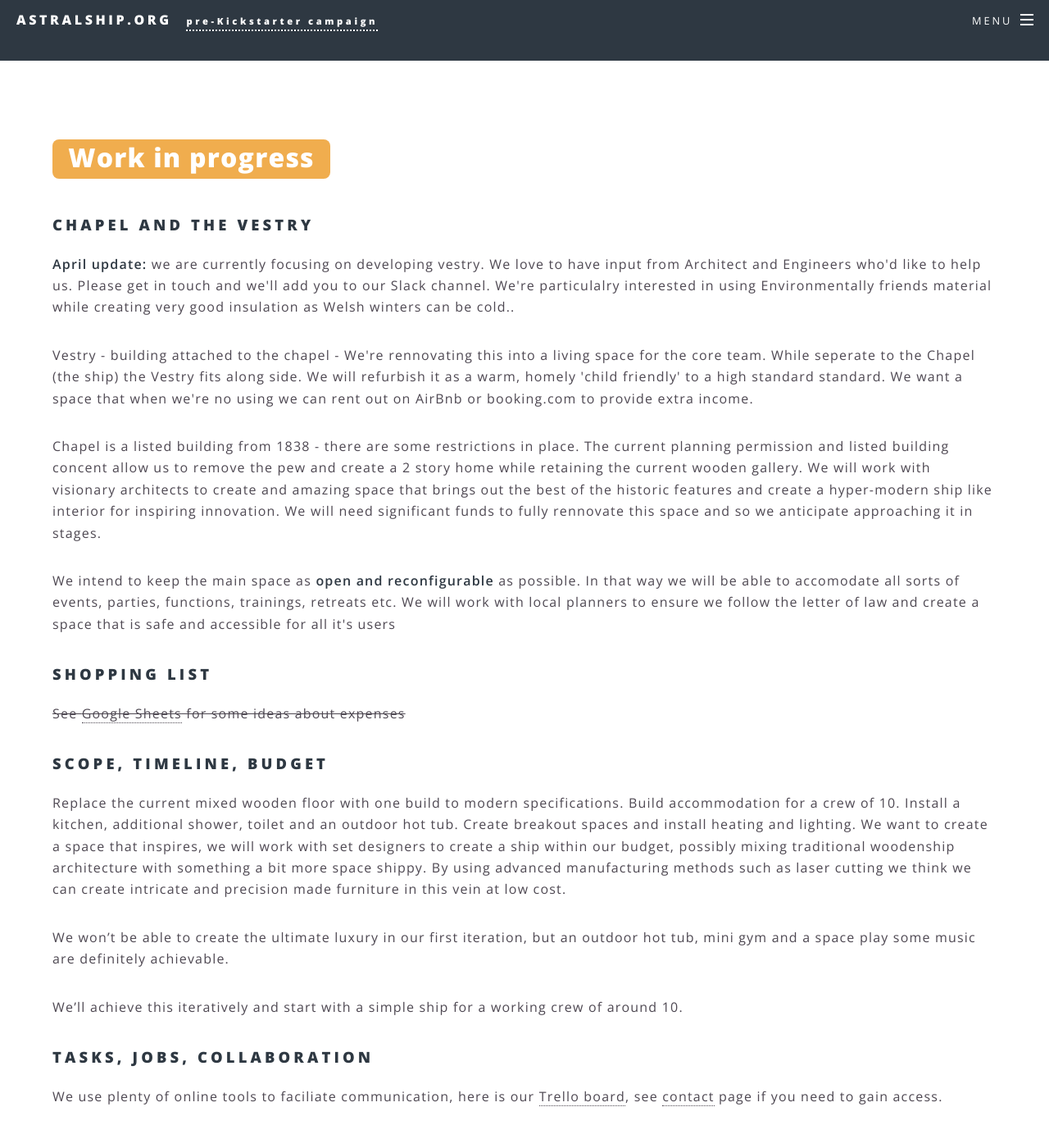
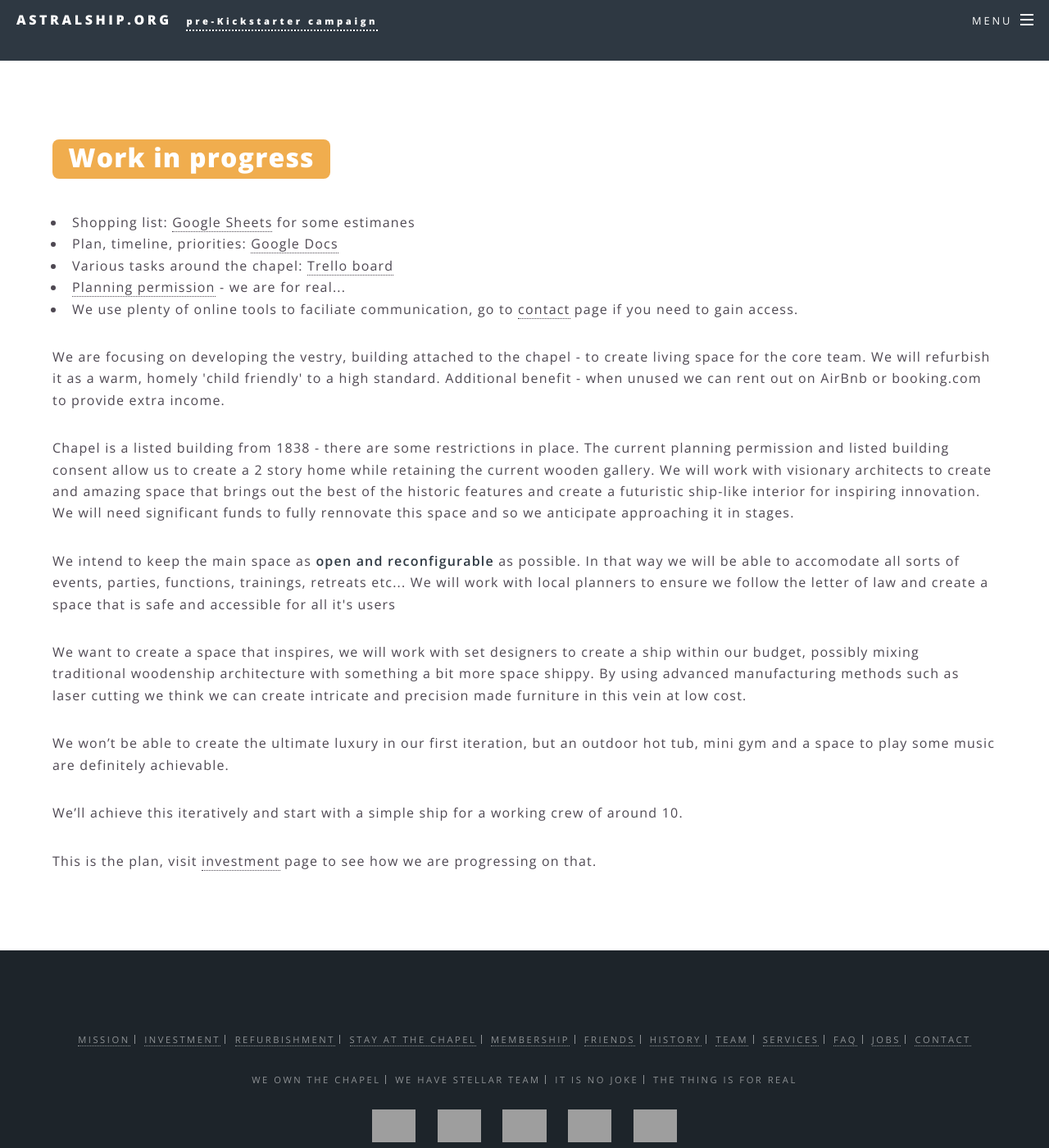
Before and after one commit to astralship/astralship.github.io, a Jekyll site: the page built from refurbishment.html, in a window 1280 px wide and 1400 px high, scrolled down 279 px. Shown: the whole window at 82% size. Built offline with Jekyll 4.4.1, drawn with Linux system fonts in a browser that asks for light colours; comment, search, counter and statistics services are not loaded; grey boxes are pictures that could not be loaded.

Commit message:
WORK IN PROGRESS, not ready…

```diff
--- a/refurbishment.html
+++ b/refurbishment.html
@@ -1,34 +1,31 @@
 ---
 layout: page
 title: Refurbishment
+subitle: Chapel and the vestry
 order: 30
 ---
 
 	<div class="wip">Work in progress</div>
 
+	<ul>
+		<li>Shopping list: <a href="https://docs.google.com/spreadsheets/d/1LKn-T8sHbHuLjJCwfLy01gtQOaFFOJlrdSAhJvjgnYI/edit?usp=sharing">Google Sheets</a> for some estimanes</li>
+		<li>Plan, timeline, priorities: <a href="https://docs.google.com/document/d/1u75XcfP1RcLHawT0t09wCMp770SznrpDDA-LltxF0Lo/edit#">Google Docs</a></li>
+		<li>Various tasks around the chapel: <a href="https://trello.com/b/ftr6ZSpY/construction-work">Trello board</a></li>
+		<li><a href="https://diogel.cyngor.gwynedd.gov.uk/swiftlg/apas/run/WPHAPPDETAIL.DisplayUrl?theApnID=C08A/0516/18/LL&langid=1">Planning permission</a> - we are for real...</li>
+		<li>We use plenty of online tools to faciliate communication, go to <a href="contact.html">contact</a> page if you need to gain access.</li>
+	</ul>
 
 
-	<h3>Chapel and the Vestry</h3>
+	<p>We are focusing on developing the vestry, building attached to the chapel - to create living space for the core team. We will refurbish it as a warm, homely 'child friendly' to a high standard. Additional benefit - when unused we can rent out on AirBnb or booking.com to provide extra income.</p>
 
-	<p><strong>April update: </strong> we are currently focusing on developing vestry. We love to have input from Architect and Engineers who'd like to help us. Please get in touch and we'll add you to our Slack channel. We're particulalry interested in using Environmentally friends material while creating very good insulation as Welsh winters can be cold..</p>
+	<p>Chapel is a listed building from 1838 - there are some restrictions in place. The current planning permission and listed building consent allow us to create a 2 story home while retaining the current wooden gallery. We will work with visionary architects to create and amazing space that brings out the best of the historic features and create a futuristic ship-like interior for inspiring innovation. We will need significant funds to fully rennovate this space and so we anticipate approaching it in stages.</p>
 
-	<p>Vestry - building attached to the chapel - We're rennovating this into a living space for the core team. While seperate to the Chapel (the ship) the Vestry fits along side. We will refurbish it as a warm, homely 'child friendly' to a high standard standard. We want a space that when we're no using we can rent out on AirBnb or booking.com to provide extra income.</p>
+	<p>We intend to keep the main space as <strong>open and reconfigurable</strong> as possible. In that way we will be able to accomodate all sorts of events, parties, functions, trainings, retreats etc... We will work with local planners to ensure we follow the letter of law and create a space that is safe and accessible for all it's users</p>
 
-	<p>Chapel is a listed building from 1838 - there are some restrictions in place. The current planning permission and listed building concent allow us to remove the pew and create a 2 story home while retaining the current wooden gallery. We will work with visionary architects to create and amazing space that brings out the best of the historic features and create a hyper-modern ship like interior for inspiring innovation. We will need significant funds to fully rennovate this space and so we anticipate approaching it in stages.</p>
+	<p>We want to create a space that inspires, we will work with set designers to create a ship within our budget, possibly mixing traditional woodenship architecture with something a bit more space shippy. By using advanced manufacturing methods such as laser cutting we think we can create intricate and precision made furniture in this vein at low cost. </p>
 
-	<p>We intend to keep the main space as <strong>open and reconfigurable</strong> as possible. In that way we will be able to accomodate all sorts of events, parties, functions, trainings, retreats etc. We will work with local planners to ensure we follow the letter of law and create a space that is safe and accessible for all it's users</p>
-
-
-	<h3>Shopping list</h3>
-	<p style="text-decoration: line-through;">See <a href="https://docs.google.com/spreadsheets/d/1LKn-T8sHbHuLjJCwfLy01gtQOaFFOJlrdSAhJvjgnYI/edit?usp=sharing">Google Sheets</a> for some ideas about expenses</p>
-
-	<h3>Scope, timeline, budget</h3>
-	<p>Replace the current mixed wooden floor with one build to modern specifications. Build accommodation for a crew of 10. Install a kitchen, additional shower, toilet and an outdoor hot tub. Create breakout spaces and install heating and lighting. We want to create a space that inspires, we will work with set designers to create a ship within our budget, possibly mixing traditional woodenship architecture with something a bit more space shippy. By using advanced manufacturing methods such as laser cutting we think we can create intricate and precision made furniture in this vein at low cost. </p>
-
-	<p>We won’t be able to create the ultimate luxury in our first iteration, but an outdoor hot tub, mini gym and a space play some music are definitely achievable.</p>
+	<p>We won’t be able to create the ultimate luxury in our first iteration, but an outdoor hot tub, mini gym and a space to play some music are definitely achievable.</p>
 
 	<p>We’ll achieve this iteratively and start with a simple ship for a working crew of around 10.</p>
 
-	<h3>Tasks, jobs, collaboration</h3>
-
-	<p>We use plenty of online tools to faciliate communication, here is our <a href="https://trello.com/b/ftr6ZSpY/construction-work">Trello board</a>, see <a href="contact.html">contact</a> page if you need to gain access.</p>
+	<p>This is the plan, visit <a href="investment">investment</a> page to see how we are progressing on that.</p>
```
Also changed, not shown: index.html (+22 -17 lines), mission.html (+10 -1 lines), voyages.html (+3 -5 lines), images/astral-body.jpg (deleted), images/astralship-CBASE.jpeg (added), images/astralship-FLOOR.gif (added), 2 other files.
